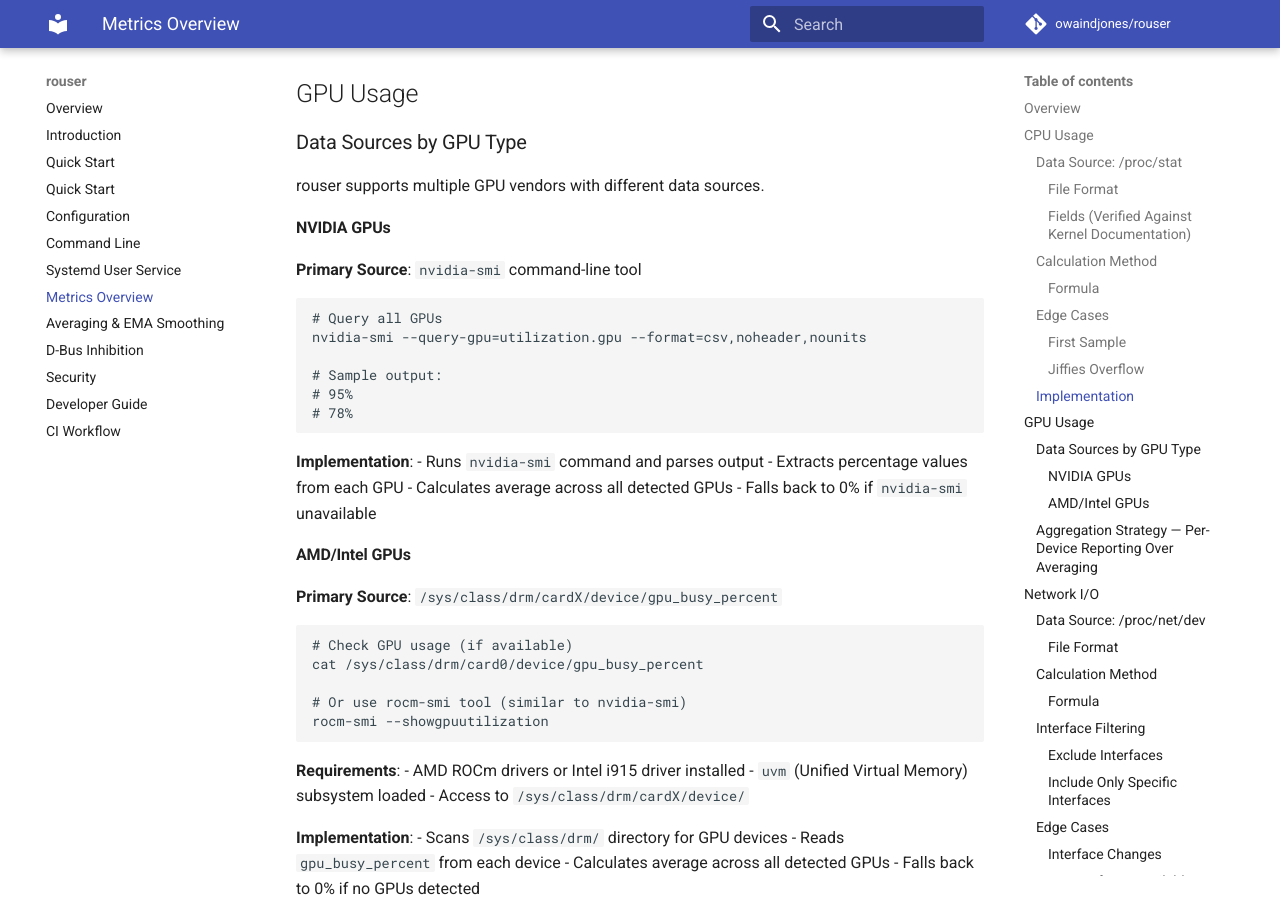
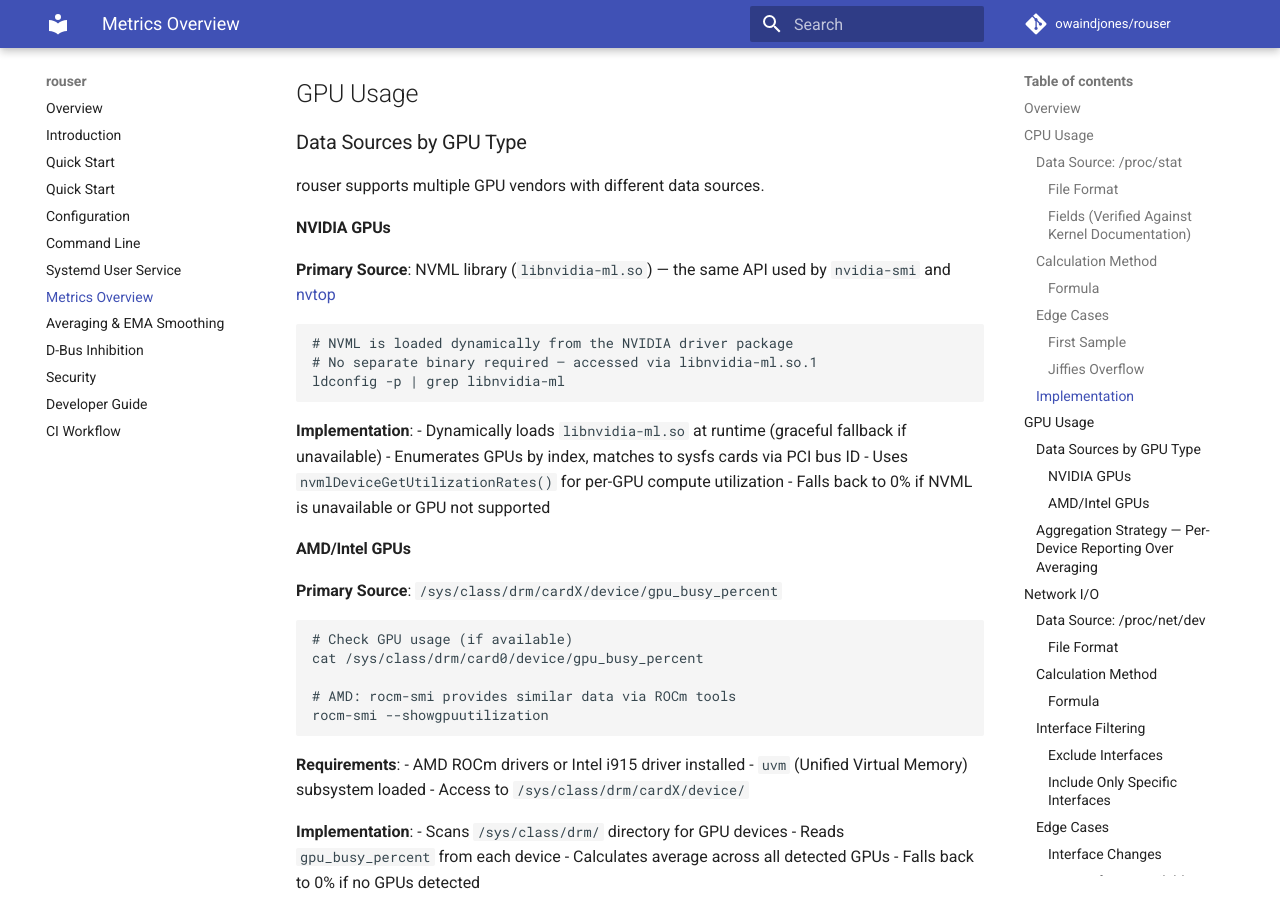
Before and after one commit to owaindjones/rouser, an MkDocs documentation site: the page built from docs/metrics-overview.md, in a window 1280 px wide and 900 px high, scrolled down 3028 px. Built offline with MkDocs 1.6.1 and Material for MkDocs 9.7.7, drawn with Linux system fonts in a browser that asks for light colours; comment, search, counter and statistics services are not loaded; some of the changed text lies outside the part shown.

Commit message:
feat(gpu): replace nvidia-smi subprocess with NVML library for GPU monitoring
Replace nvidia-smi subprocess spawning with NVML library (libnvidia-ml.so)
via nvml-wrapper crate, following the same approach used by nvtop. This
eliminates per-collection process spawn overhead and provides lower-level
GPU access via NVIDIA's official management library.

Key changes:
- Use Nvml::init() for dynamic NVML library loading
- Match NVML devices to sysfs cards via PCI bus ID substring matching
- Handle 8-digit vs 4-digit PCI domain format differences
- Remove all std::process::Command usage from GPU collection
- Update documentation across AGENTS.md, README, CONTRIBUTING, and docs/

````diff
--- a/Cargo.toml
+++ b/Cargo.toml
@@ -28,6 +28,9 @@
 thiserror = "1.0"
 anyhow = "1.0"
 
+# GPU monitoring (NVIDIA NVML)
+nvml-wrapper = "0.12"
+
 # Time utilities
 chrono = { version = "0.4", features = ["serde"] }
 
--- a/docs/metrics-overview.md
+++ b/docs/metrics-overview.md
@@ -9,7 +9,7 @@
 | Metric | Source | Polling | Description |
 |--------|--------|---------|-------------|
 | **CPU Usage** | `/proc/stat` | Configurable (default: 5s) | Aggregate CPU usage across all cores |
-| **GPU Usage** | `nvidia-smi` or `/sys/class/drm/` | Configurable (default: 5s) | GPU utilization percentage |
+| **GPU Usage** | NVML (`libnvidia-ml.so`) or `/sys/class/drm/` | Configurable (default: 5s) | GPU utilization percentage per device |
 | **Network I/O** | `/proc/net/dev` | Configurable (default: 5s) | Network throughput in Mbps |
 | **Disk Activity** | `/proc/diskstats` | Configurable (default: 5s) | Disk read/write in MB/s |
 
@@ -123,22 +123,19 @@
 
 #### NVIDIA GPUs
 
-**Primary Source**: `nvidia-smi` command-line tool
+**Primary Source**: NVML library (`libnvidia-ml.so`) — the same API used by `nvidia-smi` and [nvtop](https://github.com/Syllo/nvtop)
 
 ```bash
-# Query all GPUs
-nvidia-smi --query-gpu=utilization.gpu --format=csv,noheader,nounits
-
-# Sample output:
-# 95%
-# 78%
+# NVML is loaded dynamically from the NVIDIA driver package
+# No separate binary required — accessed via libnvidia-ml.so.1
+ldconfig -p | grep libnvidia-ml
 ```
 
 **Implementation**:
-- Runs `nvidia-smi` command and parses output
-- Extracts percentage values from each GPU
-- Calculates average across all detected GPUs
-- Falls back to 0% if `nvidia-smi` unavailable
+- Dynamically loads `libnvidia-ml.so` at runtime (graceful fallback if unavailable)
+- Enumerates GPUs by index, matches to sysfs cards via PCI bus ID
+- Uses `nvmlDeviceGetUtilizationRates()` for per-GPU compute utilization
+- Falls back to 0% if NVML is unavailable or GPU not supported
 
 #### AMD/Intel GPUs
 
@@ -148,7 +145,7 @@
 # Check GPU usage (if available)
 cat /sys/class/drm/card0/device/gpu_busy_percent
 
-# Or use rocm-smi tool (similar to nvidia-smi)
+# AMD: rocm-smi provides similar data via ROCm tools
 rocm-smi --showgpuutilization
 ```
 
@@ -387,7 +384,7 @@
 | Metric | Memory Impact | CPU Impact | Disk I/O |
 |--------|--------------|------------|----------|
 | CPU | ~100 bytes | Negligible | None (/proc) |
-| GPU | ~1 KB | Low (nvidia-smi spawn) | None |
+| GPU | ~1 KB | Very low (NVML library call, no subprocess) | None |
 | Network | ~100 bytes per interface | Negligible | None (/proc) |
 | Disk | ~50 bytes per device | Negligible | None (/proc) |
 
````
Also changed, not shown: AGENTS.md (+15 -15 lines), CONTRIBUTING.md (+7 -6 lines), README.md (+2 -2 lines), docs/command-line.md (+2 -2 lines), docs/configuration.md (+1 -1 lines), docs/developer-guide.md (+1 -1 lines), docs/introduction.md (+2 -2 lines), 1 other file.
